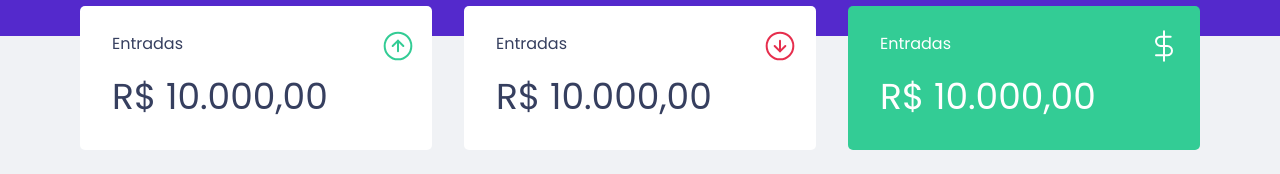
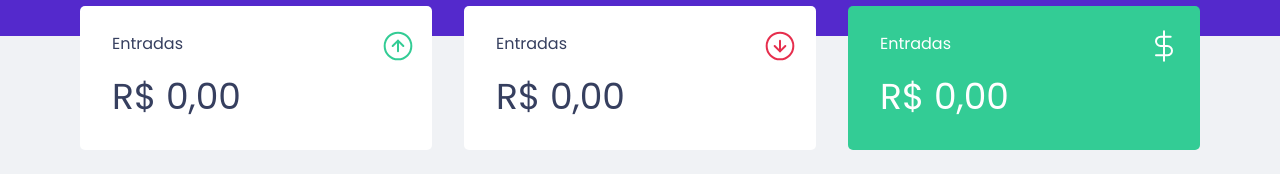
Before and after one commit to VitorSeitiGaniko/dtmoney, a React (Vite) app: page / in a window 1280 px wide. Shown: the part 176-350 px from the top of the page. Built offline with nearby package versions, Linux system fonts and the light colour scheme; no server answers; what miragejs would draw is missing.

Commit message:
:sparkles: Feat: create context

```diff
--- /dev/null
+++ b/src/TransactionsContext.tsx
@@ -0,0 +1,55 @@
+import React, {createContext, useEffect, useState, ReactNode } from 'react';
+import { api } from './services/api';
+
+interface Transaction {
+    id: number;
+    title: string;
+    type: string;
+    amount: number;
+    category: string;
+    createdAt: string;
+}
+
+interface TransactionInput extends Omit<Transaction, 'id' | 'createdAt'>{}
+
+interface TransactionsContextData {
+    transactions: Transaction[];
+    createTransaction: (transaction: TransactionInput) => Promise<void>;
+}
+
+interface TransactionsProviderProps {
+    children: ReactNode;
+}
+
+export const TransactionsContext = createContext<TransactionsContextData>(
+    {} as TransactionsContextData
+);
+
+export function TransactionsProvider({children}: TransactionsProviderProps) {
+  const [transactions, setTransactions] = useState<Transaction[]>([]);
+
+  useEffect(() => {
+    api
+      .get('/transactions')
+      .then((response) => setTransactions(response.data.transactions));
+  }, []);
+
+  async function createTransaction(transactionInput: TransactionInput) {
+    const response = await api.post('/transactions',
+      {
+        ...transactionInput,
+        createdAt: new Date(),
+      }
+    );
+
+    const {transaction} = response.data;
+
+    setTransactions([...transactions, transaction]);
+  }
+
+  return (
+    <TransactionsContext.Provider value={{transactions, createTransaction}}>
+      {children}
+    </TransactionsContext.Provider>
+  );
+}
--- a/src/components/NewTransactionModal/index.tsx
+++ b/src/components/NewTransactionModal/index.tsx
@@ -1,4 +1,4 @@
-import { FormEvent, React, useState } from 'react';
+import { FormEvent, React, useState, useContext } from 'react';
 import Modal from 'react-modal';
 import {
   Container,
@@ -9,6 +9,7 @@
 } from './styles';
 
 import { api } from '../../services/api';
+import { TransactionsContext } from '../../TransactionsContext';
 
 interface NewTransactionModalProps {
   isOpen: boolean;
@@ -21,20 +22,25 @@
 }: NewTransactionModalProps) {
   const [type, setType] = useState('deposit');
   const [title, setTitle] = useState('');
-  const [value, setValue] = useState(0);
+  const [amount, setAmount] = useState(0);
   const [category, setCategory] = useState('');
+  const { createTransaction } = useContext(TransactionsContext);
 
-  function handleCreateNewTransaction(event: FormEvent) {
+  async function handleCreateNewTransaction(event: FormEvent) {
     event.preventDefault();
 
-    const data = {
+    await createTransaction ({
       title,
-      value,
+      amount,
       type,
       category,
-    };
+    });
 
-    api.post('/transactions', data);
+    setTitle('');
+    setAmount(0);
+    setCategory('');
+    setType('deposit');
+    onRequestClose();
   }
 
   return (
@@ -55,8 +61,8 @@
         />
         <input
           placeholder="Valor"
-          value={value}
-          onChange={(event) => setValue(Number(event.target.value))}
+          value={amount}
+          onChange={(event) => setAmount(Number(event.target.value))}
           type="number"
         />
 
--- a/src/components/Summary/index.tsx
+++ b/src/components/Summary/index.tsx
@@ -1,25 +1,62 @@
-import React from 'react';
+import React, {useContext} from 'react';
 import { Container, Card, IconExport, IconImport, IconTotal } from './styles';
+import { TransactionsContext } from '../../TransactionsContext';
 
 function Summary() {
+  const {transactions} = useContext(TransactionsContext);
+
+  const summary = transactions.reduce((acc, transaction) => {
+    if (transaction.type === 'deposit') {
+      acc.deposits += transaction.amount;
+      acc.total += transaction.amount;
+    } else {
+      acc.withdraws += transaction.amount;
+      acc.total -= transaction.amount;
+    }
+
+    return acc;
+  }, {
+    deposits: 0,
+    withdraws: 0,
+    total: 0,
+  });
+
   return (
     <Container>
       <Card>
         <IconExport></IconExport>
         <span>Entradas</span>
-        <span className="totalValue">R$ 10.000,00</span>
+        <span className="totalValue">
+          {new Intl.NumberFormat('pt-BR', {
+            style: 'currency',
+            currency: 'BRL',
+          }).format(summary.deposits)
+          }
+        </span>
       </Card>
 
       <Card>
         <IconImport></IconImport>
         <span>Entradas</span>
-        <span className="totalValue">R$ 10.000,00</span>
+        <span className="totalValue">
+          {new Intl.NumberFormat('pt-BR', {
+            style: 'currency',
+            currency: 'BRL',
+          }).format(summary.withdraws)
+          }
+        </span>
       </Card>
 
       <Card className="total">
         <IconTotal></IconTotal>
         <span>Entradas</span>
-        <span className="totalValue">R$ 10.000,00</span>
+        <span className="totalValue">
+          {new Intl.NumberFormat('pt-BR', {
+            style: 'currency',
+            currency: 'BRL',
+          }).format(summary.total)
+          }
+        </span>
       </Card>
     </Container>
   );
--- a/src/components/TransactionsList/index.tsx
+++ b/src/components/TransactionsList/index.tsx
@@ -1,24 +1,10 @@
-import React, { useEffect, useState } from 'react';
+import React, { useEffect, useState, useContext } from 'react';
 import { Container } from './styles';
 import { api } from '../../services/api';
-
-interface Transaction {
-  id: number;
-  title: string;
-  type: string;
-  amount: number;
-  category: string;
-  createdAt: string;
-}
+import { TransactionsContext } from '../../TransactionsContext';
 
 function TransactionsList() {
-  const [transactions, setTransactions] = useState<Transaction[]>([]);
-
-  useEffect(() => {
-    api
-      .get('/transactions')
-      .then((response) => setTransactions(response.data.transactions));
-  }, []);
+  const {transactions} = useContext(TransactionsContext);
 
   return (
     <Container>
```
Also changed, not shown: src/App.jsx (+17 -16 lines), src/main.jsx (+13 -13 lines).
